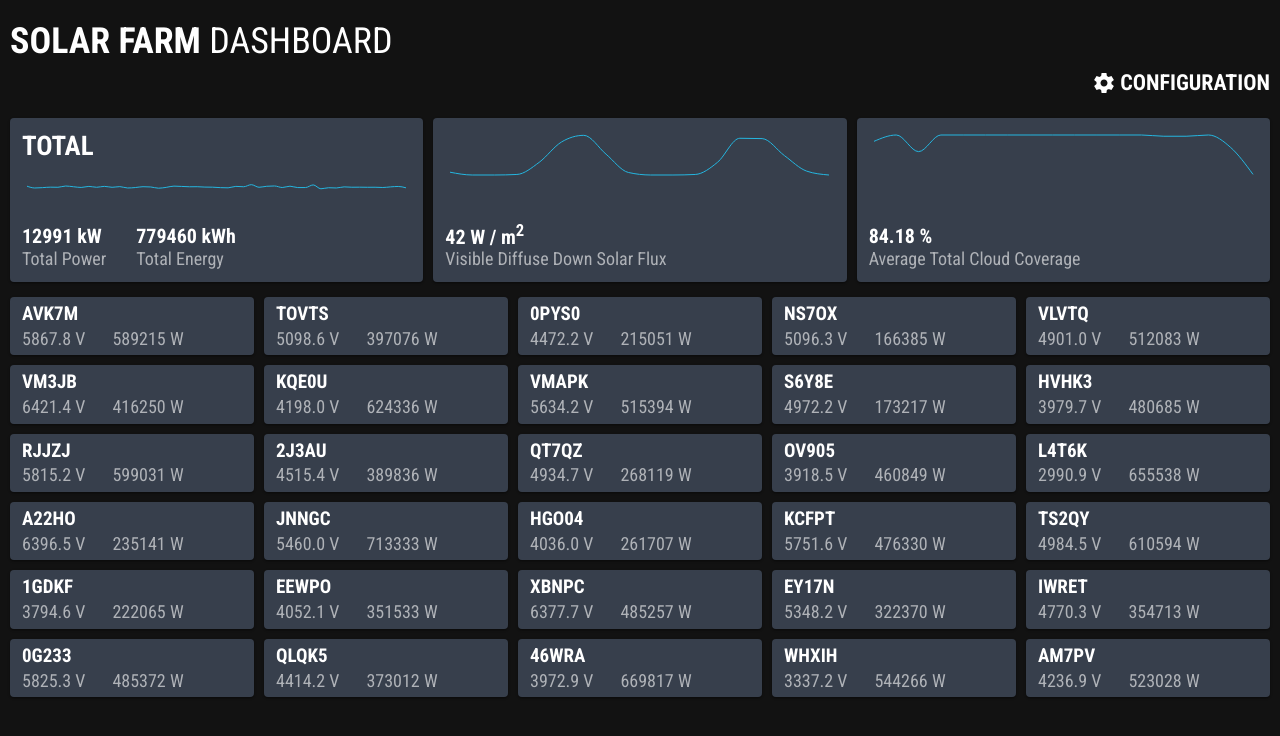
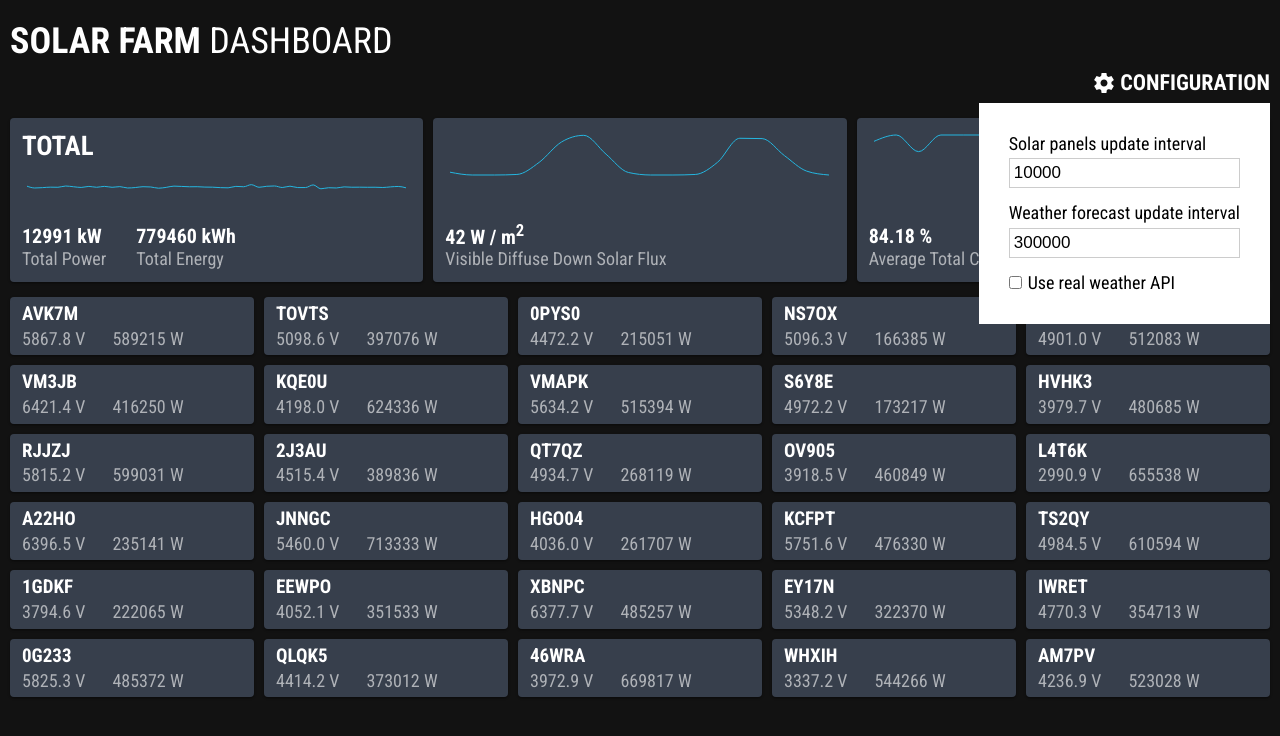
Before and after one commit to sulik/solar-farm-dashboard, a React (Create React App) app: page / in a window 1280 px wide. Both pictures are taken after a click on the button "CONFIGURATION". Shown: the top 736 px of the page. Built offline with nearby package versions, Linux system fonts and the light colour scheme.

Commit message:
Create ConfigurationModal component and use it with config context

```diff
--- a/src/components/Configuration/Configuration.js
+++ b/src/components/Configuration/Configuration.js
@@ -1,3 +1,4 @@
+import ConfigurationModal from './ConfigurationModal'
 import React, { useState } from 'react'
 import { ReactComponent as Icon } from '../../assets/icon-config.svg'
 
@@ -14,6 +15,7 @@ function Configuration() {
         <Icon/>
         Configuration
       </button>
+      <ConfigurationModal open={open}/>
     </div>
   )
 }
--- a/src/components/Configuration/Configuration.scss
+++ b/src/components/Configuration/Configuration.scss
@@ -32,4 +32,43 @@
       margin-right: 4px;
     }
   }
+  .modal {
+    position: absolute;
+    z-index: 9;
+    top: 100%;
+    right: 0;
+    padding: 30px;
+    white-space: nowrap;
+    background: #fff;
+    color: #000;
+    input {
+      &[type="text"] {
+        display: block;
+        width: 100%;
+        margin-top: 4px;
+        padding: 4px;
+        border: 1px solid rgba(0, 0, 0, 0.2);
+        font-size: 17px;
+        outline: none;
+        &:focus {
+          border-color: rgba(0, 0, 0, 1);
+        }
+      }
+      &[type="checkbox"] {
+        margin: 0 6px 0 0;
+      }
+    }
+    label {
+      user-select: none;
+    }
+    .option {
+      &:nth-of-type(n+2) {
+        margin-top: 14px;
+      }
+      &.checkbox {
+        display: flex;
+        align-items: center;
+      }
+    }
+  }
 }
--- /dev/null
+++ b/src/components/Configuration/ConfigurationModal.js
@@ -0,0 +1,53 @@
+import React, { useContext } from 'react'
+import { ConfigContext } from '../../utils/ConfigContext'
+
+function ConfigurationModal({ open }) {
+  const { config, setSolarPanelsInterval, setWeatherInterval, setWeatherApiEnabled } = useContext(ConfigContext)
+
+  const handleOnSolarPanelsIntervalChange = event => {
+    setSolarPanelsInterval(parseInt(event.target.value))
+  }
+  const handleOnWeatherIntervalChange = event => {
+    setWeatherInterval(parseInt(event.target.value))
+  }
+  const handleOnWeatherApiEnabledChange = async(event) => {
+    setWeatherApiEnabled(event.target.checked)
+  }
+
+  return open && (
+    <div className="modal">
+      <div className="option">
+        <label htmlFor="solar-panels-interval">
+          Solar panels update interval
+        </label>
+        <input
+          id="solar-panels-interval"
+          onChange={handleOnSolarPanelsIntervalChange}
+          type="text"
+          value={config.solarPanelsInterval}/>
+      </div>
+      <div className="option">
+        <label htmlFor="weather-interval">
+          Weather forecast update interval
+        </label>
+        <input
+          id="weather-interval"
+          onChange={handleOnWeatherIntervalChange}
+          type="text"
+          value={config.weatherInterval}/>
+      </div>
+      <div className="option checkbox">
+        <input
+          checked={config.weatherApiEnabled}
+          id="weather-api-enabled"
+          onChange={handleOnWeatherApiEnabledChange}
+          type="checkbox"/>
+        <label htmlFor="weather-api-enabled">
+          Use real weather API
+        </label>
+      </div>
+    </div>
+  )
+}
+
+export default ConfigurationModal
```
